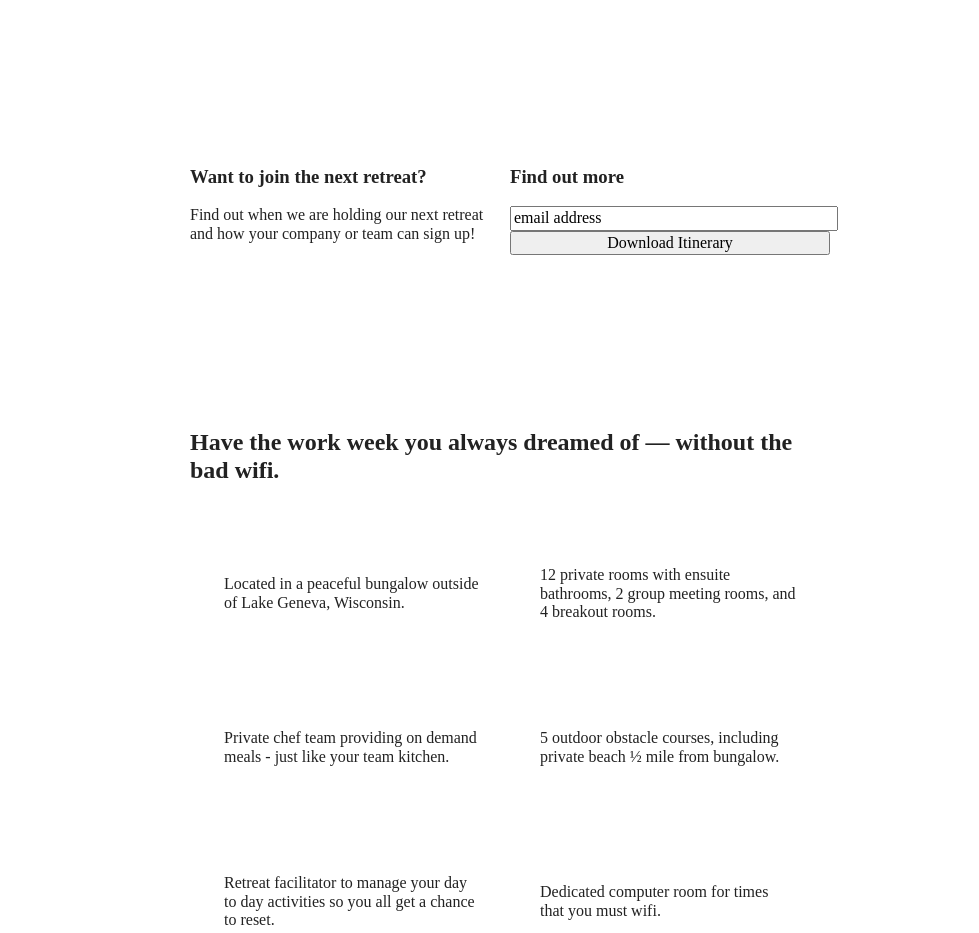
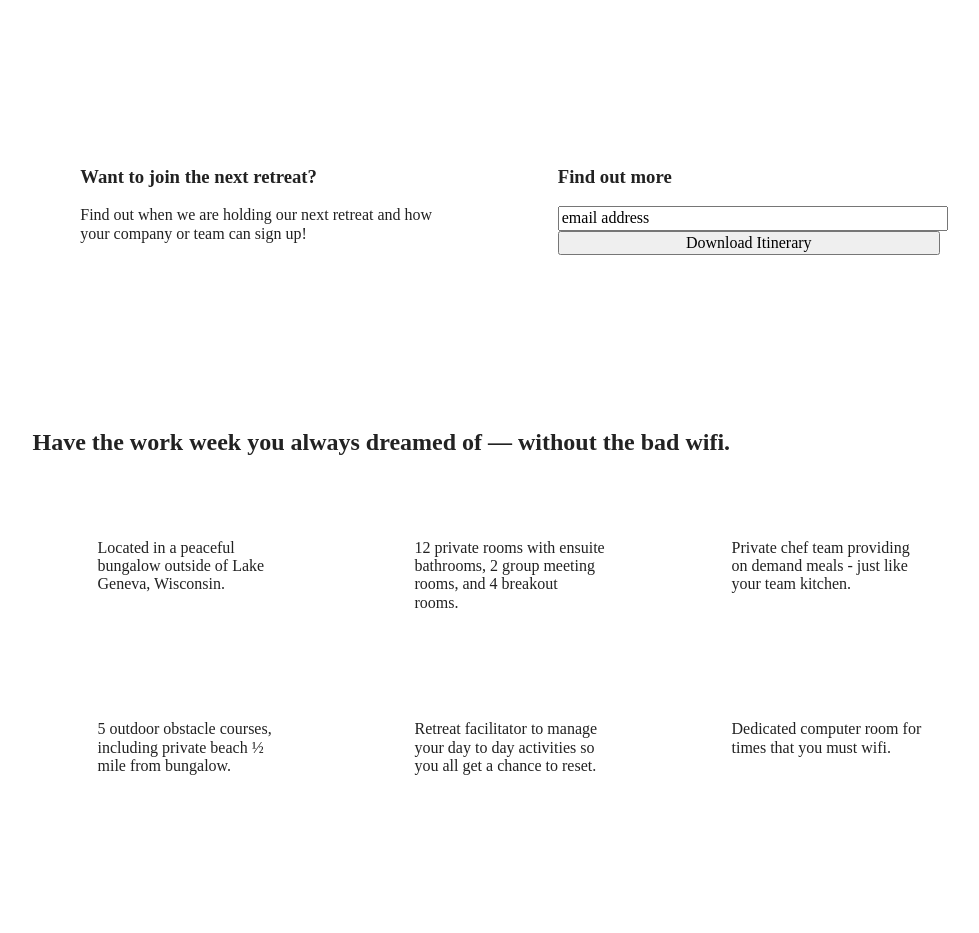
Before and after one commit to Kacey-C/unplugged-site, a website built with Parcel: page index.html in a window 1280 px wide. Shown: the part 295-1228 px from the top of the page, without its empty margins (130-1109 px from the left). Built offline with nearby package versions, Linux system fonts and the light colour scheme; files whose address does not match are found by name.

Commit message:
Added desktop breakpoint media query

```diff
--- a/css/main.css
+++ b/css/main.css
@@ -207,7 +207,6 @@ footer .social-icons p {
  .amenities .amenities-items {
     display: flex;
     justify-content: center;
-    align-items: center;
     flex-flow: row wrap;
  }
 
@@ -382,6 +381,7 @@ address {
 /* ====== Footer ======= */
   .footer-content {
    display: flex;
+   justify-content: space-around;
     flex-flow: row nowrap;
     width: 100%;
     margin: 0;
@@ -404,11 +404,12 @@ address {
     justify-content: space-between;
   }
 
-  aside .content-wrapper .form-description,
-  aside .content-wrapper .form {
-    flex-basis: 50%;
+  aside .form-description,
+  aside .form {
+    flex-basis: 40%;
     margin: 0;
   }
+
   /* - Amenities - */
   .amenities-items {
     display: flex;
@@ -455,7 +456,7 @@ address {
   .mission-content,
   .column-one,
   .column-two {
-    width: 47%;
+    width: 45%;
   }
 
   .contact-info {
@@ -463,11 +464,35 @@ address {
     justify-content: space-between;
     flex-flow: row nowrap;
   }
-
 }
 
 @media only screen and (min-width: 1200px) {
   /* Desktop styles here */
+  .content-wrapper {
+    max-width: 955px;
+    margin: 100px 0;
+  }
+/* ===== Homepage ===== */
+  /* - Sign Up - */
+  aside .content-wrapper {
+    justify-content: space-around;
+    flex-flow: row nowrap;
+  }
+
+  .form-description,
+  .form {
+    width: 25%;
+    margin: 40px 50px;
+  }
+  /* - Amenities - */
+  .amenities article {
+    width: 20%;
+    margin: 30px 63px;
+
+  }
+/* ====== FAQ =========== */
+
+/* ========= About ======== */
 
 }
 
```
